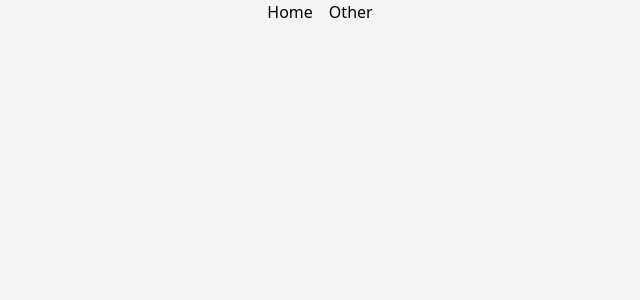
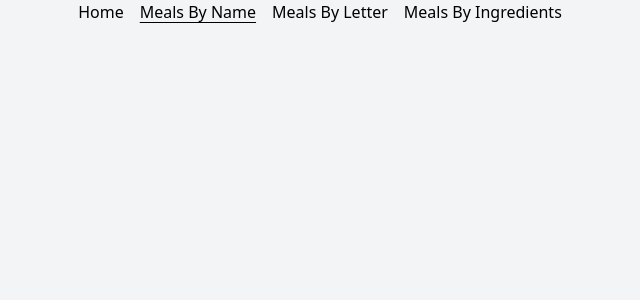
Before and after one commit to wolfgang595/meal-search, a Vue app: page /meal-search/by-name/1 in a window 1280 px wide. Before the commit this address had no page. Shown: the top 300 px of the page, without its empty margins (320-960 px from the left). Built offline with nearby package versions, Linux system fonts and the light colour scheme.

Commit message:
navigation is working

```diff
--- a/src/components/NavMenu.vue
+++ b/src/components/NavMenu.vue
@@ -1,7 +1,10 @@
+import HomePage from '@/views/HomePage.vue';
 <template>
   <nav>
-    <RouterLink to="/">Home</RouterLink>
-    <RouterLink to="/other">Other</RouterLink>
+    <RouterLink :to="{name: 'Home'}">Home</RouterLink>
+    <RouterLink :to="{name: 'MealsByName'}">Meals By Name</RouterLink>
+    <RouterLink :to="{name: 'MealsByLetter'}">Meals By Letter</RouterLink>
+    <RouterLink :to="{name: 'MealsByIngredients'}">Meals By Ingredients</RouterLink>
   </nav>
 </template>
 
--- a/vite.config.js
+++ b/vite.config.js
@@ -4,6 +4,7 @@
 
 // https://vitejs.dev/config/
 export default defineConfig({
+  base: '/meal-search/',
   plugins: [vue()],
   resolve: {
     alias: {
```
Also changed, not shown: src/router.js (+14 -2 lines), src/views/Ingredients.vue (added, +15 -0 lines), src/views/MealDetails.vue (added, +15 -0 lines), src/views/MealsByIngredients.vue (added, +15 -0 lines), src/views/MealsByLetter.vue (added, +15 -0 lines), src/views/MealsByName.vue (added, +15 -0 lines).
